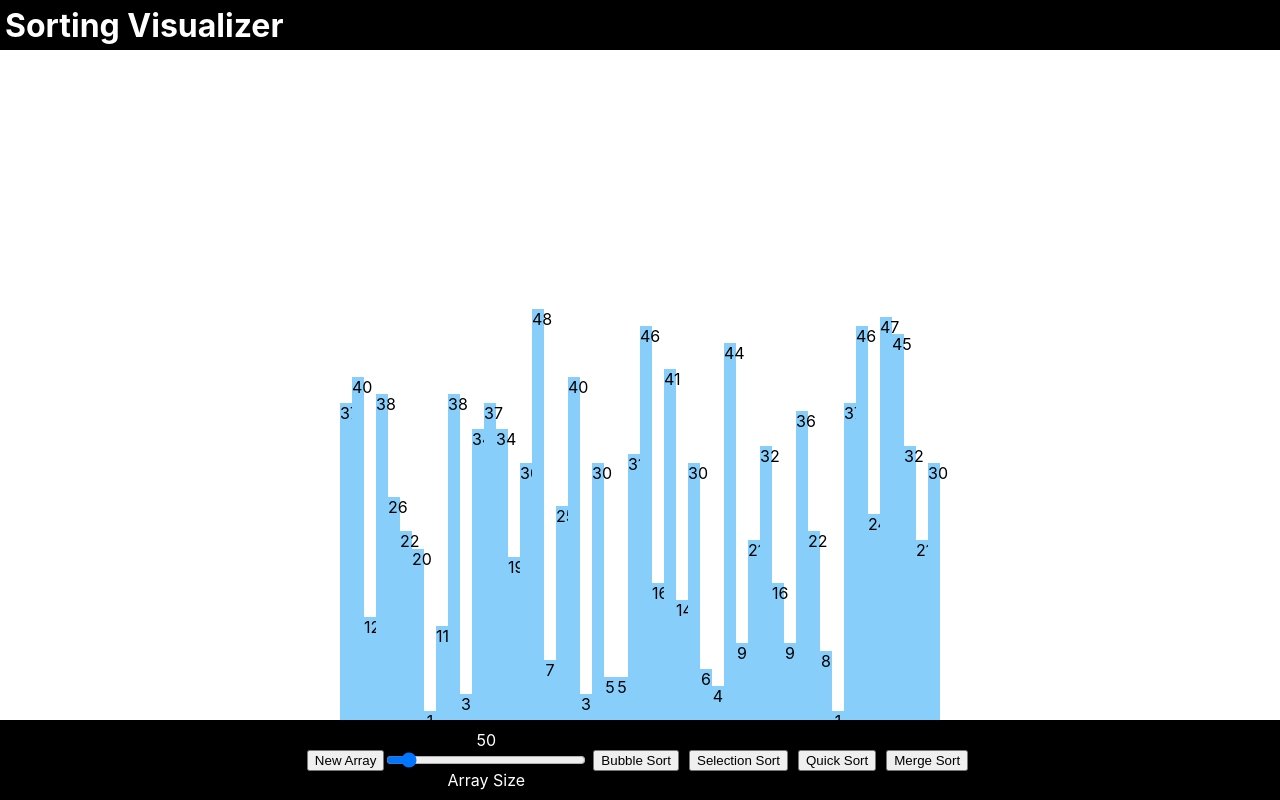
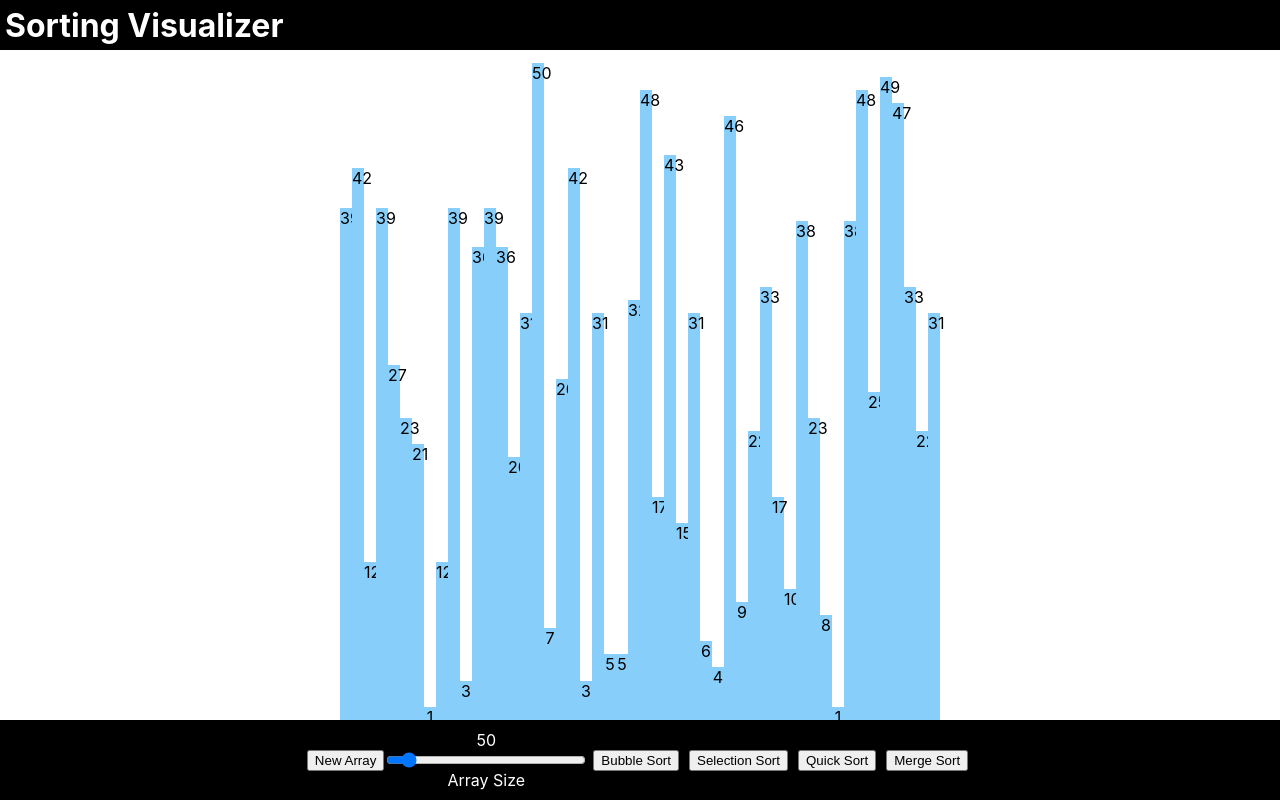
Before and after one commit to Levans18/sorting-visualizer-react, a React (Create React App) app: page / in a window 1280 px wide. Built offline with nearby package versions, Linux system fonts and the light colour scheme.

Commit message:
small change

```diff
--- a/src/features/sorting/Sorting.css
+++ b/src/features/sorting/Sorting.css
@@ -22,7 +22,6 @@ ul{
     display: flex;
     bottom: 80px;
     flex-direction: row;
-    position: absolute;
     justify-content: center;
     align-items: flex-end;
     height: 100%;
--- a/src/features/sorting/Sorting.tsx
+++ b/src/features/sorting/Sorting.tsx
@@ -21,7 +21,7 @@ export function Sorting() {
                 {array.map((number, index) => (
                     <li
                     className="column"
-                    style={{backgroundColor: arrayColors[index] != null ? arrayColors[index] : "lightskyblue" ,height: ((window.screen.height)/array.length)*(number/1.4)+'px', width:(window.screen.width - 200) / array.length + 'px'}}
+                    style={{backgroundColor: arrayColors[index] != null ? arrayColors[index] : "lightskyblue" ,height: "calc(98%/"+array.length+"*"+number+"", width:(window.screen.width - 200) / array.length + 'px'}}
                     key={index}>
                         {array.length < 80 ? number:null}
                     </li>
--- a/src/features/sorting/sortingSlice.ts
+++ b/src/features/sorting/sortingSlice.ts
@@ -16,7 +16,7 @@ function createArray(max: number){
     let arr = []
     let num = 0;
     for(let i = 0; i < max; i++){
-        num = Math.floor(Math.random() * (max - 2)) + 1;
+        num = Math.floor(Math.random() * (max)) + 1;
         arr.push(num);
     }
     return arr;
```
